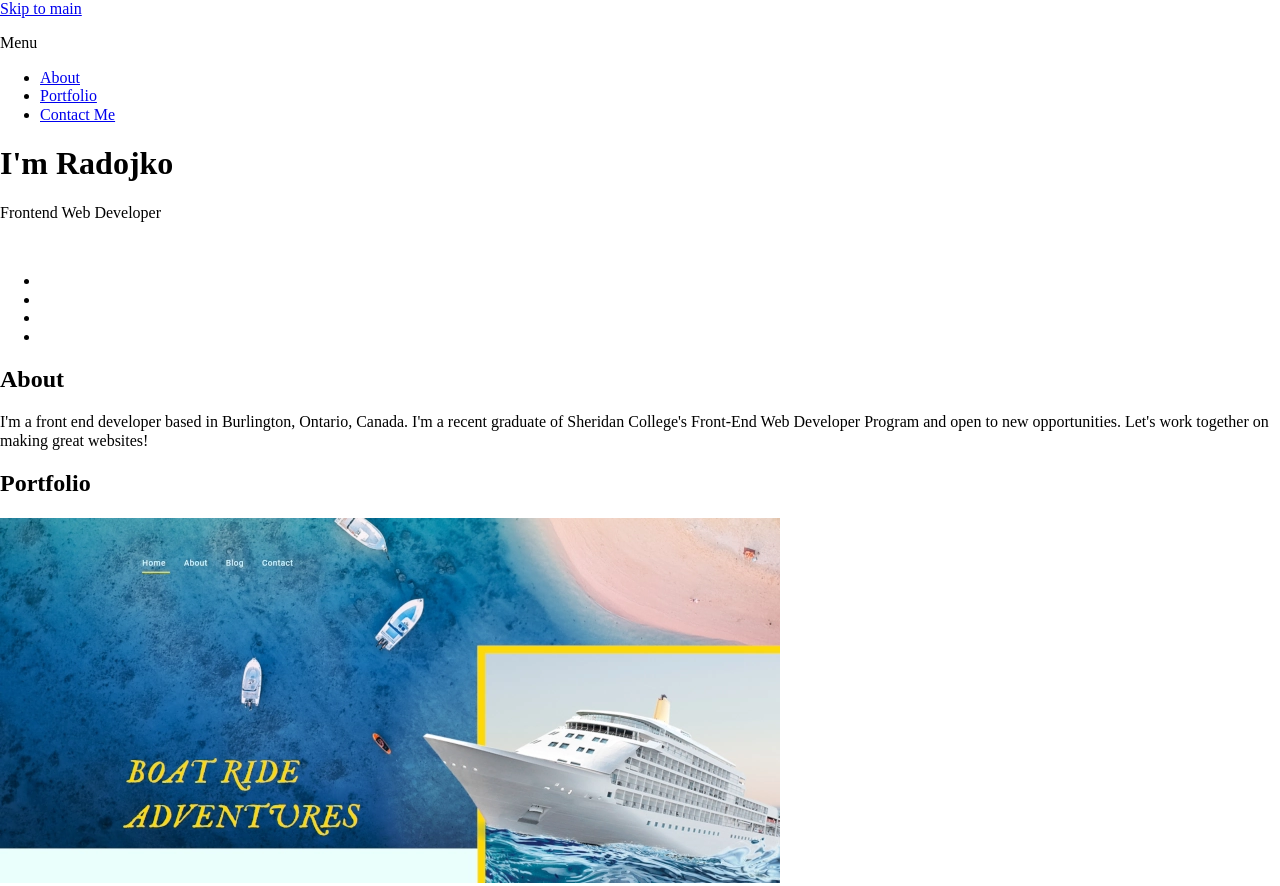
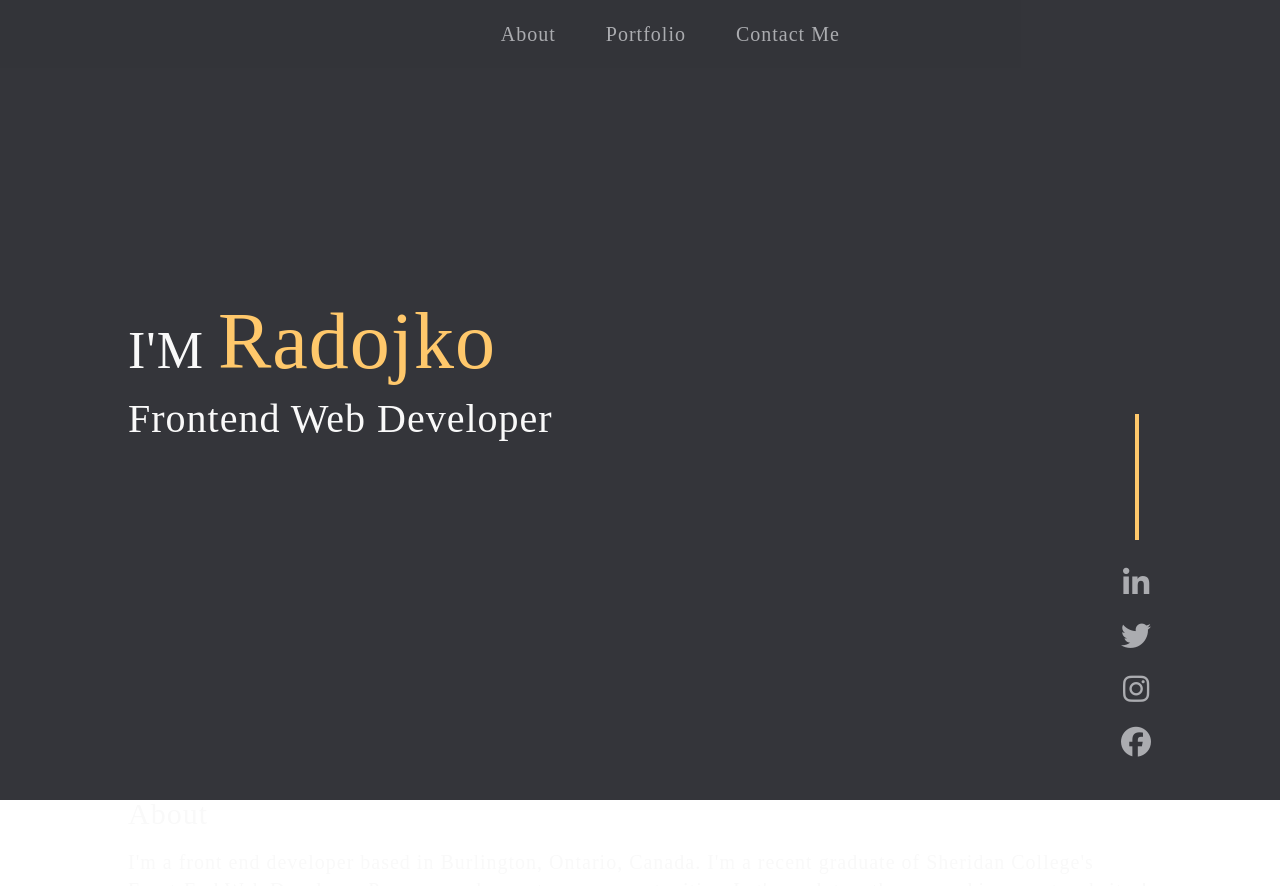
Before and after one commit to RadojkoR/portfolio, a plain HTML site: page index.html in a window 1280 px wide. Shown: the top 886 px of the page. Drawn offline with Linux system fonts and the light colour scheme.

Commit message:
added style on nav and header

```diff
--- a/index.html
+++ b/index.html
@@ -41,14 +41,15 @@
 
     </div><!--END .collapsibleMenu-->
 
-    <!-- HEADER SECTION -->
+    <!-------------------------------------------- HEADER SECTION -->
     <header class="mainHeader">
         <!-- WRAPPER -->
         <div class="wrapper">
             <div class="headerContainer">
                 <div class="headerTxtContainer">
-                    <h1>I'm <span>Radojko</span></h1>
+                    <h1>I'M <span>Radojko</span>
                     <p>Frontend Web Developer</p>
+                    </h1>
                 </div><!--End .headerTxtContainer-->
                 <div class="headerImgContainer">
                     <img src="" alt="">
@@ -58,24 +59,32 @@
             <!-- SOCIAL MEDIA CONTAINER -->
             <div class="headerSocialMedia">
                 <ul>
-                    <li><a href=""></a></li>
-                    <li><a href=""></a></li>
-                    <li><a href=""></a></li>
-                    <li><a href=""></a></li>
+                    <li><a href="https://www.linkedin.com/in/radojkoradulovic" target="_blank"><i
+                                class="fa-brands fa-linkedin-in"></i></a>
+                    </li>
+                    <li><a href="#" target="_blank"><i class="fa-brands fa-twitter"></i></a></li>
+                    <li><a href="https://www.instagram.com/radojkoradulovic/" target="_blank"><i
+                                class="fa-brands fa-instagram"></i></a></li>
+                    <li><a href="#" target="_blank"><i class="fa-brands fa-facebook"></i></a></li>
                 </ul>
             </div>
 
         </div><!--End .wrapper-->
     </header>
 
+    <!----------------------------------------------- MAIN SECTION -->
+    <main id="mainContent">
+
         <!----------------------------------------- ABOUT ME SECTION --------------------------------------------->
-    <section id="aboutMeSection mainContent" class="aboutMe">
+        <section id="aboutMeSection" class="aboutMe">
             <div class="wrapper">
                 <h2>About</h2>
                 <p>I'm a front end developer based in Burlington, Ontario, Canada. I'm a recent graduate of Sheridan
-                College's Front-End Web Developer Program and open to new opportunities. Let's work together on making
+                    College's Front-End Web Developer Program and open to new opportunities. Let's work together on
+                    making
                     great websites!</p>
-        </div><!--End .wrapper-->
+            </div>
+            <!--End .wrapper-->
         </section>
 
         <!---------------------------------------------- PORTFOLIO ----------------------------------------------->
@@ -87,26 +96,33 @@
                 <article class="projectOne">
                     <div class="projectImgContainer">
                         <img src="./assets/projectOneSm.webp" alt="Image of Boat Ride Adventures Websites">
-                </div><!--End .projectImgContainer-->
+                    </div>
+                    <!--End .projectImgContainer-->
 
                     <div class="projectTxtContainer">
                         <h3>Boat Ride Andvetures</h3>
-                    <p>Lorem ipsum dolor sit amet consectetur adipisicing elit. Ducimus, debitis minus. Nulla repellat reiciendis nesciunt dolorum laboriosam, ratione debitis qui numquam repellendus !</p>
+                        <p>Lorem ipsum dolor sit amet consectetur adipisicing elit. Ducimus, debitis minus. Nulla
+                            repellat reiciendis nesciunt dolorum laboriosam, ratione debitis qui numquam repellendus !
+                        </p>
                         <div class="projectButtonContainer">
                             <a href="#">Demo</a>
                             <a href="#">Code</a>
-                    </div><!--End .projectButtonContainer-->
+                        </div>
+                        <!--End .projectButtonContainer-->
 
-                </div><!--End .projectTxtContainer-->
+                    </div>
+                    <!--End .projectTxtContainer-->
 
-            </article><!--End .projectOne-->
+                </article>
+                <!--End .projectOne-->
 
                 <!----------------------------------- PROJECT TWO -->
                 <article class="projectTwo">
                     <!-- PROJECT TEXT CONTAINER -->
                     <div class="projectTxtContainer">
                         <h3>Ontario Weather App</h3>
-                    <p>Lorem ipsum dolor sit amet consectetur adipisicing elit. Ducimus, debitis minus. Nulla repellat
+                        <p>Lorem ipsum dolor sit amet consectetur adipisicing elit. Ducimus, debitis minus. Nulla
+                            repellat
                             reiciendis nesciunt dolorum laboriosam, ratione debitis qui numquam repellendus !</p>
                         <div class="projectButtonContainer">
                             <a href="#">Demo</a>
@@ -134,7 +150,8 @@
 
                     <div class="projectTxtContainer">
                         <h3>Galass Handbags</h3>
-                     <p>Lorem ipsum dolor sit amet consectetur adipisicing elit. Ducimus, debitis minus. Nulla repellat
+                        <p>Lorem ipsum dolor sit amet consectetur adipisicing elit. Ducimus, debitis minus. Nulla
+                            repellat
                             reiciendis nesciunt dolorum laboriosam, ratione debitis qui numquam repellendus !</p>
                         <div class="projectButtonContainer">
                             <a href="#">Demo</a>
@@ -148,7 +165,8 @@
 
                 <!-- PROJECT FOUR -->
 
-        </div><!--End .wrapper-->
+            </div>
+            <!--End .wrapper-->
         </section>
 
         <!-- CONTACT ME SECTI0N -->
@@ -157,6 +175,8 @@
             <a href="">email</a>
             <a href="">?</a>
         </section>
+    </main>
+
 
     <!-- FOOTER SECTION -->
     <footer>
@@ -176,6 +196,6 @@
 
 
 
-
+   <script src="https://kit.fontawesome.com/5479c1fd3b.js" crossorigin="anonymous"></script>
 </body>
 </html>
--- /dev/null
+++ b/styles/sass/partials/_collapsibleMenu.scss
@@ -0,0 +1,5 @@
+@use "./variables";
+
+.hamburgerMenu {
+    visibility: hidden;
+}
--- /dev/null
+++ b/styles/sass/partials/_global.scss
@@ -0,0 +1,39 @@
+@use "./variables";
+
+.skipLink {
+    position: absolute;
+    left: -1000px;
+    z-index: 10;
+    background-color: variables.$primaryBg;
+    color: variables.$fontColor;
+    font-size: 1rem;
+    padding: 10px 0;
+    text-decoration: none;
+    margin: 0;
+}
+
+.skipLink:focus {
+    left: 0;
+    right: 0;
+    top: 0;
+    text-align: center;
+}
+
+.wrapper {
+    width: 80%;
+    margin: 0 auto;
+    max-width: 1300px;
+}
+
+a {
+    text-decoration: none;
+}
+
+img {
+    max-width: 100%;
+    display: block;
+}
+
+ul {
+    list-style: none;
+}
--- /dev/null
+++ b/styles/sass/partials/_header.scss
@@ -0,0 +1,73 @@
+@use "./variables";
+
+.mainHeader {
+    width: 100%;
+    height: 100vh;
+    background-color: variables.$primaryBg;
+
+    .headerContainer {
+        width: 100%;
+        height: 100vh;//! delete
+        display: flex;
+        justify-content: space-between;
+        align-items: center;
+        .headerTxtContainer {
+            width: 50%;
+            font-size: 1.3rem;
+            span {
+                color: variables.$tertinary;
+                // display: block;
+                font-size: 4rem;
+            }
+            p {
+                font-size: 2rem;
+            }
+        }
+    }
+    .wrapper {
+        position: relative;
+
+        .headerSocialMedia {
+            position: absolute;
+            right: 0;
+            bottom: 0;
+
+
+
+            ul {
+                display: flex;
+                flex-direction: column;
+                align-items: center;
+
+                &::before {
+                content: "";
+                border-left: 4px solid variables.$tertinary;
+                height: 50%;
+                position: absolute;
+                bottom: 260px;
+
+            }
+
+                li {
+                    padding-bottom: 20px;
+                    a {
+                         color: variables.$navFontColor;
+                         font-size: 1.5rem;
+
+                         &:hover,
+                         &:focus {
+                            color: variables.$fontColor;
+                            transition: all 0.2s ease;
+                         }
+                    }
+                }
+
+            }
+
+
+
+
+        }
+    }
+
+}
--- /dev/null
+++ b/styles/sass/partials/_nav.scss
@@ -0,0 +1,38 @@
+@use "./variables";
+
+
+
+.collapsibleMenu {
+    background-color: variables.$navBgcolor;
+    width: 100%;
+    position: fixed;
+    z-index: 9;
+    .menu {
+        display: flex;
+        justify-content: center;
+
+        .flexNav {
+            display: flex;
+            justify-content: center;
+        }
+
+    }
+}
+
+.flexNav {
+
+    li {
+        margin-right: 30px;
+
+        a {
+            color: variables.$navFontColor;
+            padding: 10px;
+
+            &:hover,
+            &:focus {
+                color: variables.$fontColor;
+                transition: all 0.2s ease;
+           }
+        }
+    }
+}
--- /dev/null
+++ b/styles/sass/partials/_typography.scss
@@ -0,0 +1,20 @@
+@use "./variables";
+
+
+
+html {
+    font-size: 125%;
+}
+
+body {
+    font-size: 1rem;
+    line-height: 28px;
+    letter-spacing: 1px;
+    font-weight: normal;
+    color: variables.$fontColor;
+}
+
+h1, h2, h3, h4 {
+    font-weight: normal;
+    margin: 0;
+}
--- /dev/null
+++ b/styles/sass/partials/_variables.scss
@@ -0,0 +1,9 @@
+
+
+// COLORS
+$primaryBg: #34353A;
+$secondaryBg: #31333b;
+$navFontColor: #abacb0;
+$fontColor: #f9f9f9;
+$tertinary: #ffc86b;
+$navBgcolor: #34353ad5;
--- a/styles/sass/styles.scss
+++ b/styles/sass/styles.scss
@@ -1,5 +1,7 @@
 @use "./partials/setup";
-
-.headerSocialMedia li a img{
-    color: #FFF;
-}
+@use "./partials/variables";
+@use "./partials/global";
+@use "./partials/typography";
+@use "./partials/nav";
+@use "./partials/collapsibleMenu";
+@use "./partials/header";
```
Also changed, not shown: styles/sass/partials/_setup.scss (+1 -1 lines), styles/styles.css. Lines whose indentation alone changed are shown as unchanged.
